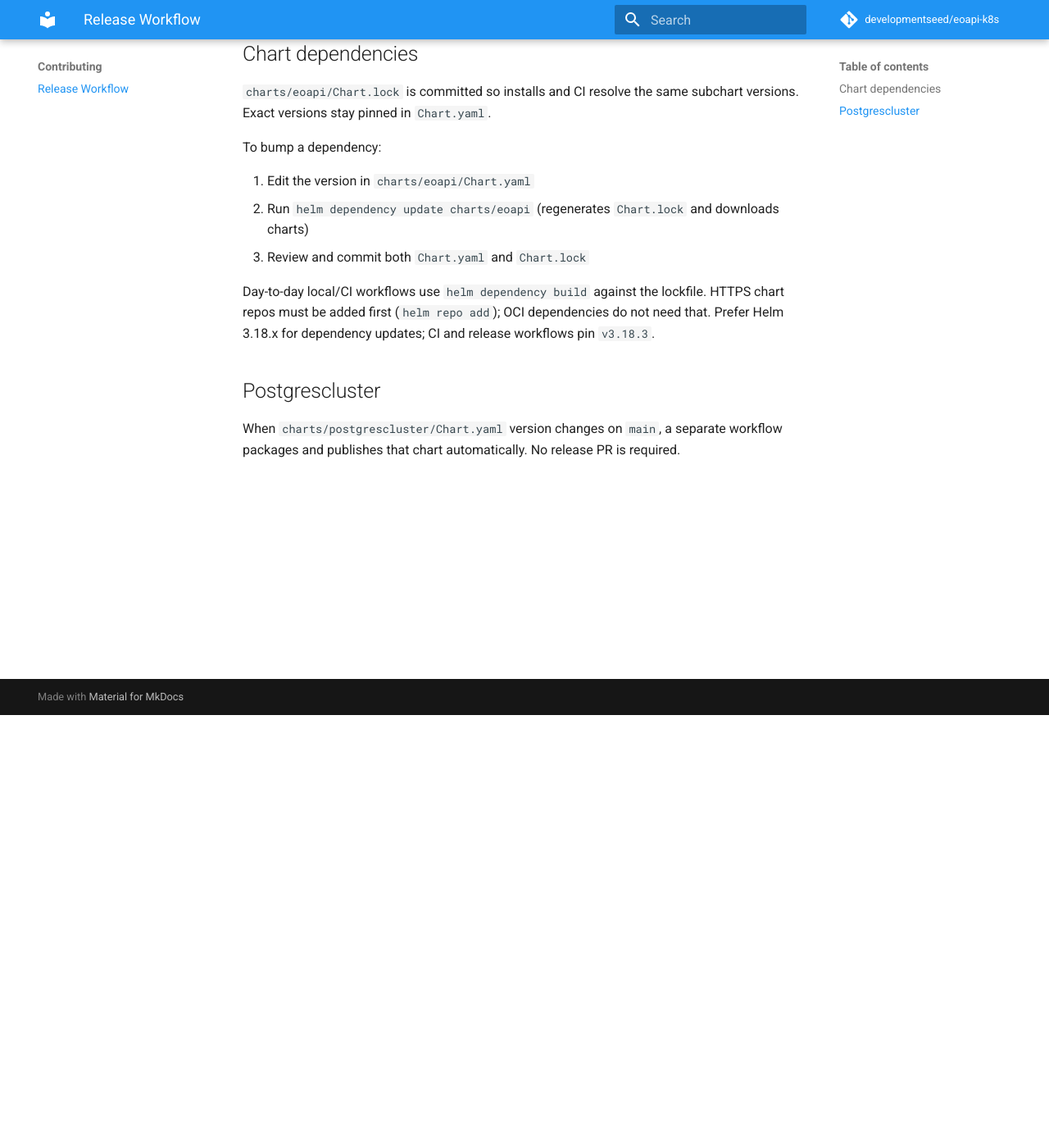
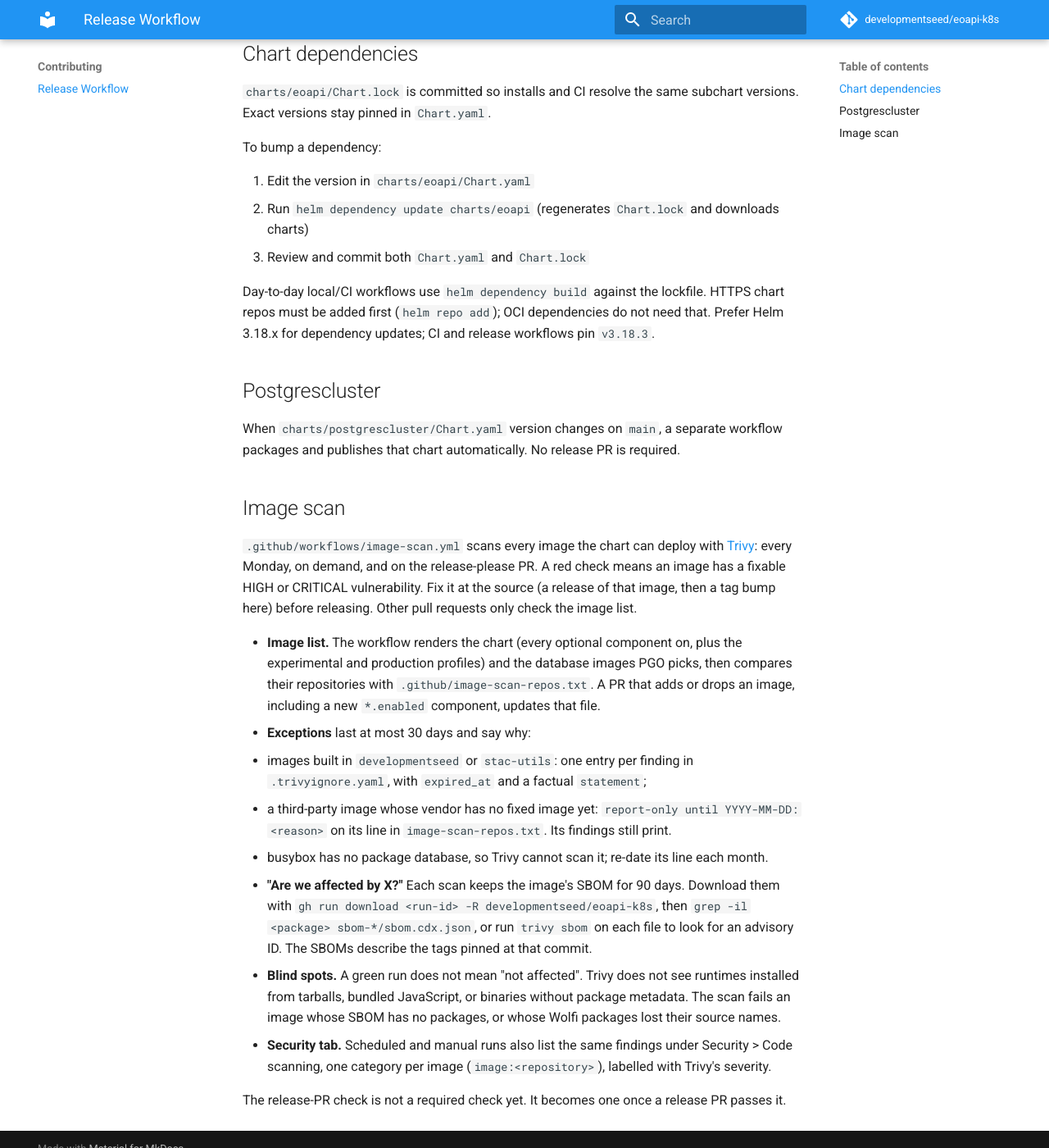
Before and after one commit to developmentseed/eoapi-k8s, an MkDocs documentation site: the page built from docs/release.md, in a window 1280 px wide and 1400 px high, scrolled down 528 px. Shown: the whole window at 82% size. Built offline with MkDocs 1.6.1 and Material for MkDocs 9.7.7, drawn with Linux system fonts in a browser that asks for light colours; comment, search, counter and statistics services are not loaded.

Commit message:
ci: honour .trivyignore.yaml in the image scan and document it
Adds the maintainer note to docs/release.md and a 14-day Renovate wait for aquasecurity actions.

```diff
--- a/docs/release.md
+++ b/docs/release.md
@@ -39,3 +39,18 @@ Day-to-day local/CI workflows use `helm dependency build` against the lockfile.
 ## Postgrescluster
 
 When `charts/postgrescluster/Chart.yaml` version changes on `main`, a separate workflow packages and publishes that chart automatically. No release PR is required.
+
+## Image scan
+
+`.github/workflows/image-scan.yml` scans every image the chart can deploy with [Trivy](https://trivy.dev/): every Monday, on demand, and on the release-please PR. A red check means an image has a fixable HIGH or CRITICAL vulnerability. Fix it at the source (a release of that image, then a tag bump here) before releasing. Other pull requests only check the image list.
+
+- **Image list.** The workflow renders the chart (every optional component on, plus the experimental and production profiles) and the database images PGO picks, then compares their repositories with `.github/image-scan-repos.txt`. A PR that adds or drops an image, including a new `*.enabled` component, updates that file.
+- **Exceptions** last at most 30 days and say why:
+  - images built in `developmentseed` or `stac-utils`: one entry per finding in `.trivyignore.yaml`, with `expired_at` and a factual `statement`;
+  - a third-party image whose vendor has no fixed image yet: `report-only until YYYY-MM-DD: <reason>` on its line in `image-scan-repos.txt`. Its findings still print.
+  - busybox has no package database, so Trivy cannot scan it; re-date its line each month.
+- **"Are we affected by X?"** Each scan keeps the image's SBOM for 90 days. Download them with `gh run download <run-id> -R developmentseed/eoapi-k8s`, then `grep -il <package> sbom-*/sbom.cdx.json`, or run `trivy sbom` on each file to look for an advisory ID. The SBOMs describe the tags pinned at that commit.
+- **Blind spots.** A green run does not mean "not affected". Trivy does not see runtimes installed from tarballs, bundled JavaScript, or binaries without package metadata. The scan fails an image whose SBOM has no packages, or whose Wolfi packages lost their source names.
+- **Security tab.** Scheduled and manual runs also list the same findings under Security > Code scanning, one category per image (`image:<repository>`), labelled with Trivy's severity.
+
+The release-PR check is not a required check yet. It becomes one once a release PR passes it.
--- a/renovate.json
+++ b/renovate.json
@@ -136,6 +136,12 @@
       "matchManagers": ["github-actions"],
       "matchDepTypes": ["action", "workflow"],
       "separateMinorPatch": false
+    },
+    {
+      "description": "Scanner actions (image-scan.yml): wait 14 days before adopting a new release",
+      "matchManagers": ["github-actions"],
+      "matchPackageNames": ["aquasecurity/*"],
+      "minimumReleaseAge": "14 days"
     }
   ],
   "helm-values": {
```
Also changed, not shown: 1 other file.
